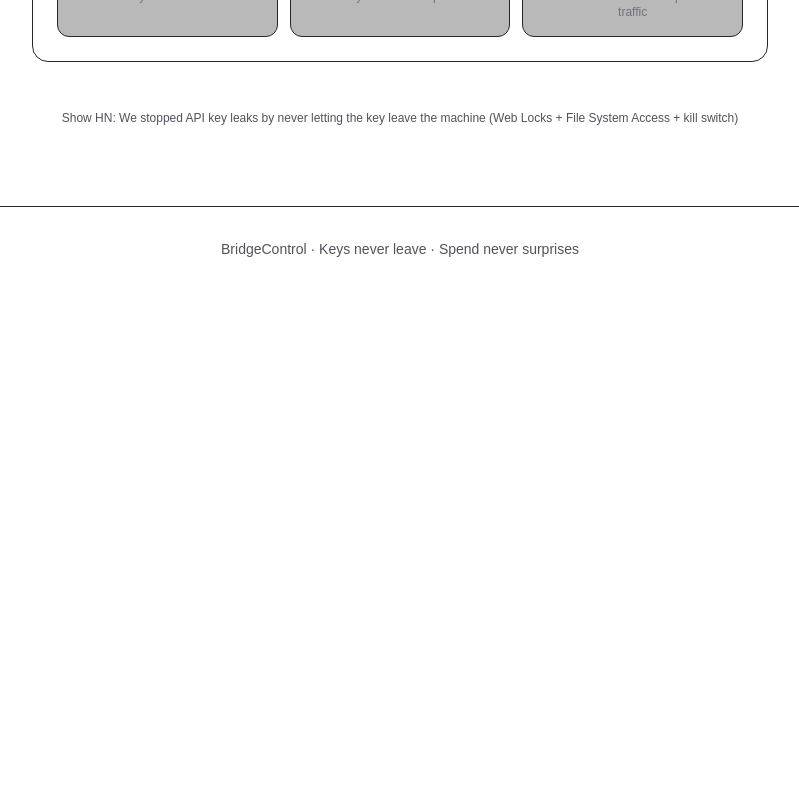
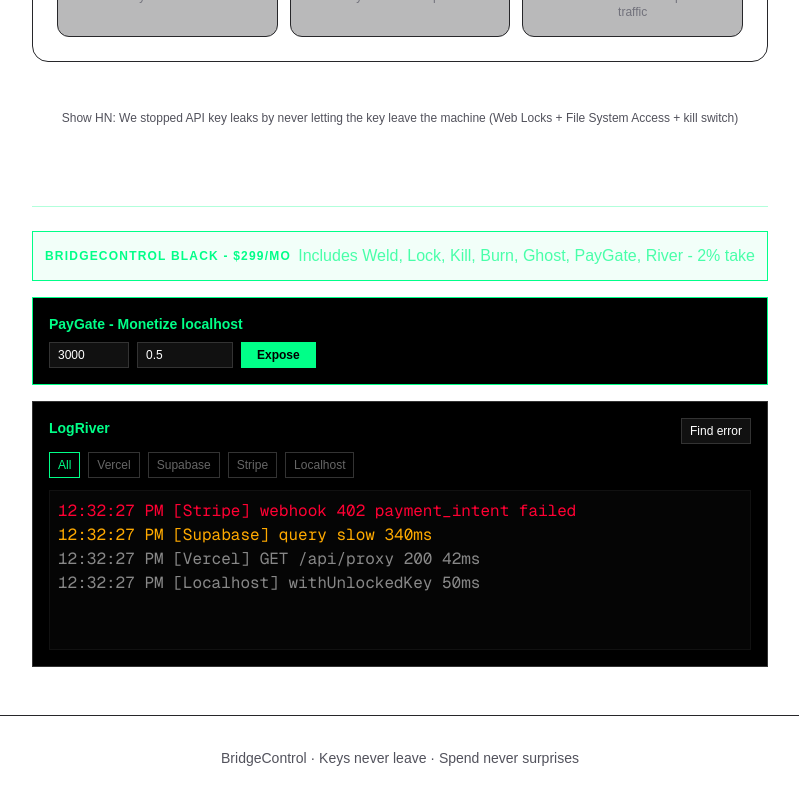
Before and after one commit to jonjys/promptslaktaren, a Next.js app: page / in a window 1280 px wide. Shown: the part 1380-2180 px from the top of the page, without its empty margins (240-1039 px from the left). Before the commit the page ends 1671 px from the top, so only its background shows below. Built offline with nearby package versions, Linux system fonts and the light colour scheme.

Commit message:
black: wire PayGate+LogRiver UI +  banner

```diff
--- a/src/app/page.tsx
+++ b/src/app/page.tsx
@@ -1,5 +1,6 @@
 "use client";
-
+import PayGateCard from "@/components/PayGateCard"
+import LogRiverCard from "@/components/LogRiverCard"
 import { useCallback, useEffect, useMemo, useState } from "react";
 import {
   pickAndImportEnv,
@@ -382,6 +383,15 @@
             machine (Web Locks + File System Access + kill switch)
           </p>
         </section>
+{/* BLACK EDITION */}
+<div className="mt-8 border-t border-[#00FF88]/30 pt-6">
+  <div className="border border-[#00FF88] bg-[#00FF88]/5 p-3 mb-4 flex justify-between items-center">
+    <span className="text-[#00FF88] font-bold text-xs tracking-widest">BRIDGECONTROL BLACK - $299/MO</span>
+    <span className="text- text-[#00FF88]/70">Includes Weld, Lock, Kill, Burn, Ghost, PayGate, River - 2% take</span>
+  </div>
+  <PayGateCard />
+  <LogRiverCard />
+</div>
       </main>
 
       <footer className="border-t border-zinc-800 py-8 text-center text-sm text-zinc-600">
```
